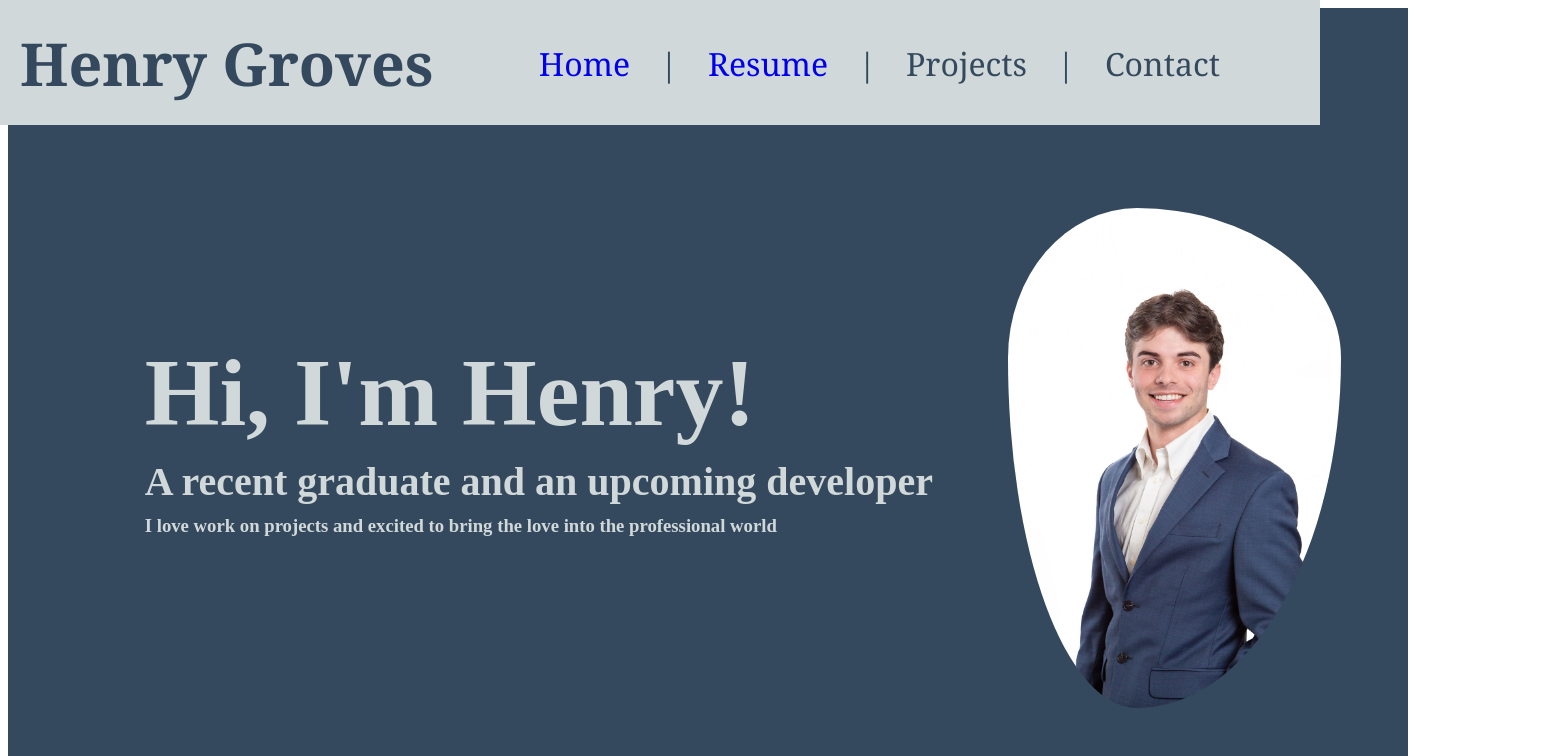
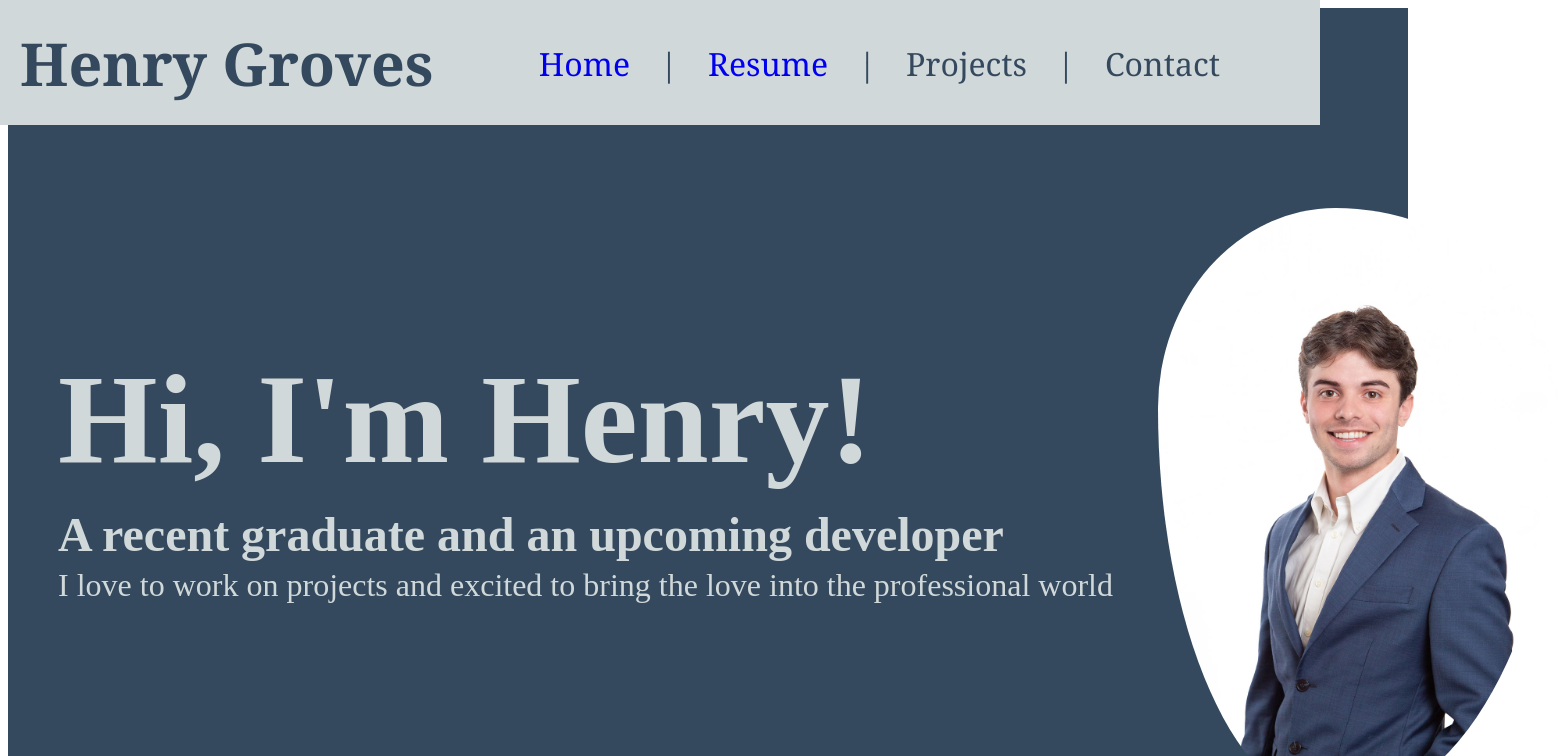
Before and after one commit to hgroves22/portfolioWebsite, a React (Vite) app: page /home in a window 1280 px wide. Shown: the top 756 px of the page, 1558 px wide, since content can reach past the window. Built offline with nearby package versions, Linux system fonts and the light colour scheme.

Commit message:
changed fade in hero / fixed bc in resume

```diff
--- a/src/ResumePage.jsx
+++ b/src/ResumePage.jsx
@@ -6,24 +6,24 @@ import './components/ResumePage.css'
 function Resume() {
 
   return(
+    <div className='page'>
       <div className="resume-container">
         <div className="education-container">
           <h2 className="sub-header">EDUCATION</h2>
+          <br></br>
           <p className="resume-info">something something seomthing</p>
           <p className="resume-info">something something seomthing</p>
-        <br></br>
         </div>
         <div className="experience-container">
           <h2 className="sub-header">PROFESSIONAL</h2>
           <h2 className="sub-header">EXPERIENCE</h2>
           <p className="resume-info">something something seomthing</p>
-        <br></br>
         </div>
         <div className="technical-container">
           <h2 className="sub-header">TECHNICAL</h2>
           <h2 className="sub-header">SKILLS</h2>
           <p className="resume-info">something something seomthing</p>
-        <br></br>
+        </div>
       </div>
     </div>
   );
--- a/src/components/Hero.css
+++ b/src/components/Hero.css
@@ -11,20 +11,6 @@
   animation: fadeIn 1.5s ease-in-out;
 }
 
-.fade-in2 {
-  animation: fadeIn 1s ease-in-out;
-  animation-delay: 1s;
-  animation-fill-mode: forwards;
-  opacity: 0
-}
-
-.fade-in3 {
-  animation: fadeIn 1s ease-in-out;
-  animation-delay: 2s;
-  animation-fill-mode: forwards;
-  opacity: 0
-}
-
 .hero {
   display: flex;
   justify-content: center;
@@ -32,25 +18,26 @@
   margin: 0;
   color: #D1D8D9;
   height: 100vh;
+  min-width: 1550px;
 }
 .hero-content {
   padding-top: 300px;
-  padding-left: 70px;
+  padding-left: 50px;
 }
 
 .headshot {
   padding-top: 200px;
-  padding-left: 75px;
-  height: 500px;
+  padding-left: 45px;
+  height: 600px;
   border-radius: 100%;
 }
 
 .title {
-  font-size: 6rem;
+  font-size: 8rem;
 }
 
 h1 {
-  font-size: 2.5rem;
+  font-size: 3rem;
 }
 
 .social-medias a {
@@ -58,9 +45,37 @@ h1 {
 }
 
 p {
-  font-size: 1.5rem;
+  font-size: 2rem;
 }
 
 .socials-desc {
   padding-top: 250px;
 }
+
+@media (max-width: 1200px) {
+  .hero {
+    min-width: 1400px;
+  }
+  .title {
+    font-size: 6rem;
+  }
+
+  h1 {
+    font-size: 2.5rem;
+  }
+
+  .social-medias a {
+    padding-right: 50px;
+  }
+
+  p {
+    font-size: 1.5rem;
+  }
+
+  .headshot {
+    padding-top: 200px;
+    padding-left: 75px;
+    height: 500px;
+    border-radius: 100%;
+  }
+}
--- a/src/components/Hero.jsx
+++ b/src/components/Hero.jsx
@@ -14,30 +14,30 @@ function Hero() {
         <div className="hero-content">
           <h1 className="title fade-in1">Hi, I'm Henry!</h1>
           <h1 className='fade-in2'>A recent graduate and an upcoming developer</h1>
-          <h3 className='fade-in2'>I love work on projects and excited to bring the love into the professional world</h3>
+          <p className='fade-in2'>I love to work on projects and excited to bring the love into the professional world</p>
 
-          <p className="socials-desc fade-in3">Connect with  me on LinkedIn or come take a look at my GitHub repo!</p>
+          <p className="socials-desc">Connect with  me on LinkedIn or come take a look at my GitHub repo!</p>
 
           <div className="social-medias">
             <a
               href="https://www.linkedin.com/in/henry-groves-540ba1229/"
               target="_blank"
               rel="noopener noreferrer"
-              className="linkedin-link fade-in3">
+              className="linkedin-link">
             <FaLinkedin size={70} style={{ color: "#BDC3C7" }} />
             </a>
             <a
               href="https://github.com/hgroves22?tab=repositories"
               target="_blank"
               rel="noopener noreferrer"
-              className="github-link fade-in3">
+              className="github-link">
             <FaGithub size={70} style={{ color: "#BDC3C7" }} />
             </a>
           </div>
         </div>
 
         <div className="hero-picture">
-          <img className="headshot fade-in3" src= {headshot} alt="This should be a photo of me!" />
+          <img className="headshot" src= {headshot} alt="This should be a photo of me!" />
         </div>
 
       </section>
--- a/src/components/ResumePage.css
+++ b/src/components/ResumePage.css
@@ -5,28 +5,31 @@
   grid-template-columns: repeat(3, 1fr);
   gap: 60px;
   padding-top: 250px;
-  padding-right: 100px;
-  padding-left: 100px;
-  min-width: 1500px;
+  padding-bottom: 150px;
+  padding-right: 70px;
+  padding-left: 70px;
 }
 
 .sub-header {
   font-size: 3.5rem;
   padding-top: 20px;
+  padding-left: 10px;
+  padding-right: 10px;
   line-height: 10px;
   color: #34495E;
   display: flex;
   justify-content: center;
 }
-
 .resume-info {
   padding-left: 10px;
 }
-
 .resume-container .education-container,
 .resume-container .experience-container,
 .resume-container .technical-container {
   background-color: #f8f8f8;
   border-radius: 40px;
-  max-width: 1000px;
 }
+
+.page {
+  background-color: #34495E;
+}
```
Lines whose indentation alone changed are shown as unchanged.
